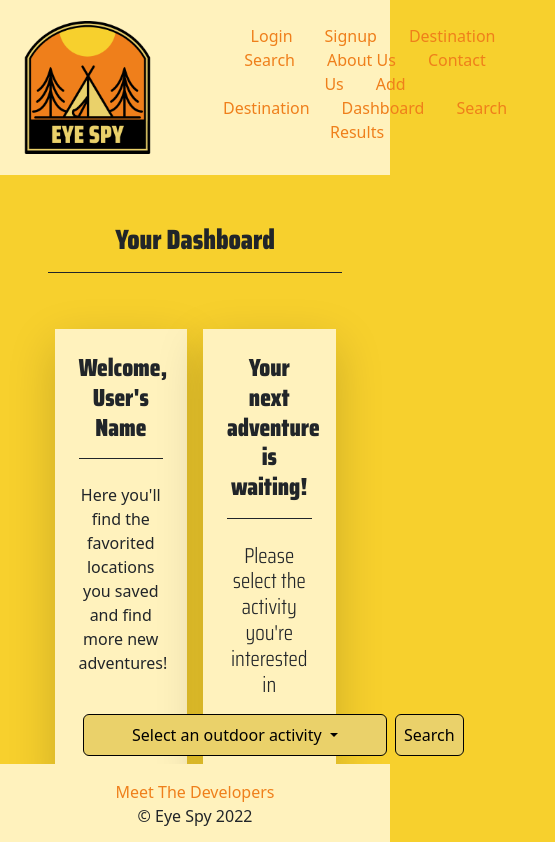
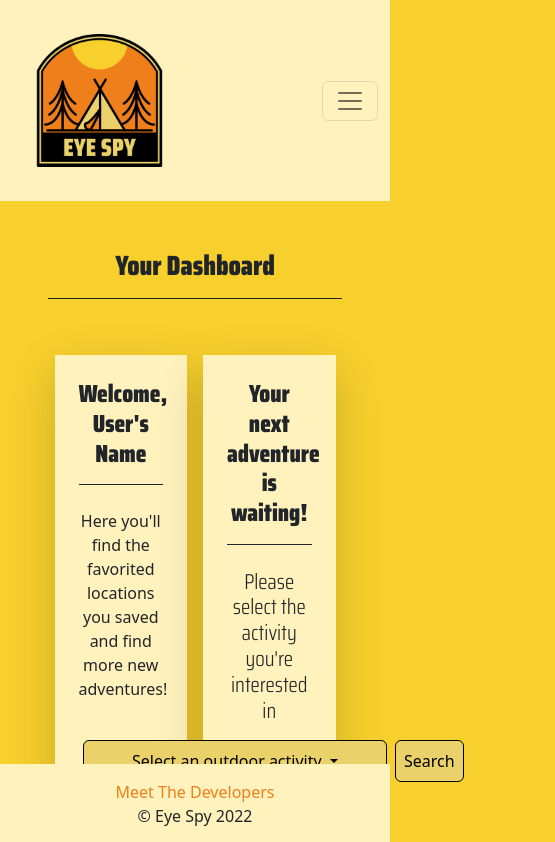
Before and after one commit to CaptainNate/Eye-Spy, a React (Create React App) app in the folder client/: page /dashboard in a window 390 px wide. Shown: the top 842 px of the page, 555 px wide, since content can reach past the window. Built offline with nearby package versions, Linux system fonts and the light colour scheme.

Commit message:
header responsive with dropdown menu on all screensizes

```diff
--- a/client/src/components/Header/index.js
+++ b/client/src/components/Header/index.js
@@ -6,8 +6,10 @@ import Auth from "../../utils/Auth";
 // logo image
 import logo from "../../images/eye-spy-500x500.png";
 
-// Component imports
-// import SearchBar from '../SearchBar';
+// react-bootstrap imports
+import Container from 'react-bootstrap/Container';
+import Nav from 'react-bootstrap/Nav';
+import Navbar from 'react-bootstrap/Navbar';
 
 function Header() {
     // logout handler
@@ -17,45 +19,90 @@ function Header() {
     };
 
     return (
+        // <header>
+        //     <div className="d-flex justify-content-between">
+        // <Link to="/">
+        //     <img src={logo} alt="Eye Spy Logo" height={175} width={175}></img>
+        // </Link>
+
+        //         <nav className="navbar justify-content-end align-items-center pb-3 px-5">
+        // {Auth.loggedIn() ? (
+        //     <>
+        //         <Link to="/dashboard">My Dashboard</Link>
+        //         <Link to='/add-destination'>Add A Destination</Link>
+        //         <Link to='/destinations'>View All Destinations</Link>
+        //         <a href="/" onClick={logout}>
+        //             Logout
+        //         </a>
+        //     </>
+        // ) : (
+        //     <>
+        //                     <div className="text-center">
+        //                         <div className="">
+        //                             <Link to="/login" className="font-color px-3 text-decoration-none fs-6">Login</Link>
+        //                             <Link to="/signup" className="font-color px-3 text-decoration-none fs-6">Signup</Link>
+        //                             <Link to="/activity-search" className="font-color px-3 text-decoration-none fs-6">Destination Search</Link>
+        //                             <Link to="/about-us" className="font-color px-3 text-decoration-none fs-6">About Us</Link>
+        //                             <Link to="/contact-us" className="font-color px-3 text-decoration-none fs-6">Contact Us</Link>
+
+        //                             this must be taken out once the login auth is functioning on the backend
+        //                             <Link to="/add-destination" className="font-color px-3 text-decoration-none fs-6">Add Destination</Link>
+        //                             <Link to="/dashboard" className="font-color px-3 text-decoration-none fs-6">Dashboard</Link>
+
+        //                             search results will only display when the submit button is clicked in the SearchBar
+        //                             <Link to="/search-results" className="font-color px-3 text-decoration-none fs-6">Search Results</Link>
+        //                         </div>
+        //                     </div>
+        //                 </>
+        //             )}
+        //         </nav>
+        //     </div>
+        // </header>
+
+
         <header>
-      <div className="d-flex justify-content-between">
+
+            <Navbar collapseOnSelect expand="lg">
+                <Container className="d-flex">
+                    <Navbar.Brand href="/">
                         <Link to="/">
                             <img src={logo} alt="Eye Spy Logo" height={175} width={175}></img>
                         </Link>
-
-                <nav className="navbar justify-content-end align-items-center pb-3 px-5">
+                    </Navbar.Brand>
+                    <Navbar.Toggle aria-controls="responsive-navbar-nav" />
+                    <Navbar.Collapse id="responsive-navbar-nav" className="justify-content-end">
+                        <Nav>
                             {Auth.loggedIn() ? (
                                 <>
-                            <Link to="/dashboard">My Dashboard</Link>
-                            <Link to='/favorites'>My Favorites</Link>
-                            <Link to='/add-destination'>Add A Destination</Link>
-                            <Link to='/destinations'>View All Destinations</Link>
+                                    <Nav.Link href="/dashboard" className="font-color px-3 text-decoration-none fs-6 d-flex justify-content-end">My Dashboard</Nav.Link>
+                                    <Nav.Link href='/add-destination' className="font-color px-3 text-decoration-none fs-6 d-flex justify-content-end">Add A Destination</Nav.Link>
+                                    <Nav.Link href='/destinations' className="font-color px-3 text-decoration-none fs-6 d-flex justify-content-end">View All Destinations</Nav.Link>
                                     <a href="/" onClick={logout}>
                                         Logout
                                     </a>
                                 </>
                             ) : (
                                 <>
-                            <div className="text-center">
-                                <div className="">
-                                    <Link to="/login" className="font-color px-3 text-decoration-none fs-6">Login</Link>
-                                    <Link to="/signup" className="font-color px-3 text-decoration-none fs-6">Signup</Link>
-                                    <Link to="/activity-search" className="font-color px-3 text-decoration-none fs-6">Destination Search</Link>
-                                    <Link to="/about-us" className="font-color px-3 text-decoration-none fs-6">About Us</Link>
-                                    <Link to="/contact-us" className="font-color px-3 text-decoration-none fs-6">Contact Us</Link>
+                                    <Nav.Link href="/login" className="font-color px-3 text-decoration-none fs-6 d-flex justify-content-end">Login</Nav.Link>
+                                    <Nav.Link href="/sign-up" className="font-color px-3 text-decoration-none fs-6 d-flex justify-content-end">Sign Up</Nav.Link>
+                                    <Nav.Link href="/activity-search" className="font-color px-3 text-decoration-none fs-6 d-flex justify-content-end">Destination Search</Nav.Link>
+                                    <Nav.Link href="/about-us" className="font-color px-3 text-decoration-none fs-6 d-flex justify-content-end">About Us</Nav.Link>
+                                    <Nav.Link href="/contact-us" className="font-color px-3 text-decoration-none fs-6 d-flex justify-content-end">Contact Us</Nav.Link>
 
                                     {/* this must be taken out once the login auth is functioning on the backend */}
-                                    <Link to="/add-destination" className="font-color px-3 text-decoration-none fs-6">Add Destination</Link>
-                                    <Link to="/dashboard" className="font-color px-3 text-decoration-none fs-6">Dashboard</Link>
+                                    <Nav.Link href="/add-destination" className="font-color px-3 text-decoration-none fs-6 d-flex justify-content-end">Add Destination</Nav.Link>
+                                    <Nav.Link href="/dashboard" className="font-color px-3 text-decoration-none fs-6 d-flex justify-content-end">Dashboard</Nav.Link>
 
                                     {/* search results will only display when the submit button is clicked in the SearchBar */}
-                                    <Link to="/search-results" className="font-color px-3 text-decoration-none fs-6">Search Results</Link>
-                                </div>
-                            </div>
+                                    <Nav.Link href="/search-results" className="font-color px-3 text-decoration-none fs-6 d-flex justify-content-end">Search Results</Nav.Link>
                                 </>
                             )}
-                </nav>
-            </div>
+                        </Nav>
+                    </Navbar.Collapse>
+                </Container>
+            </Navbar>
+
+
         </header>
     )
 }
--- a/client/src/index.css
+++ b/client/src/index.css
@@ -18,7 +18,7 @@ body {
   /* add font from google fonts */
   width: 100%;
   height: 100%;
-  background-color: var(--secondary) !Important;
+  background-color: var(--secondary) !important;
 }
 
 .header-font {
@@ -32,7 +32,7 @@ body {
 }
 
 .font-color {
-  color: var(--tertiary);
+  color: var(--tertiary) !important;
 }
 
 .font-color:hover {
```
Lines whose indentation alone changed are shown as unchanged.
